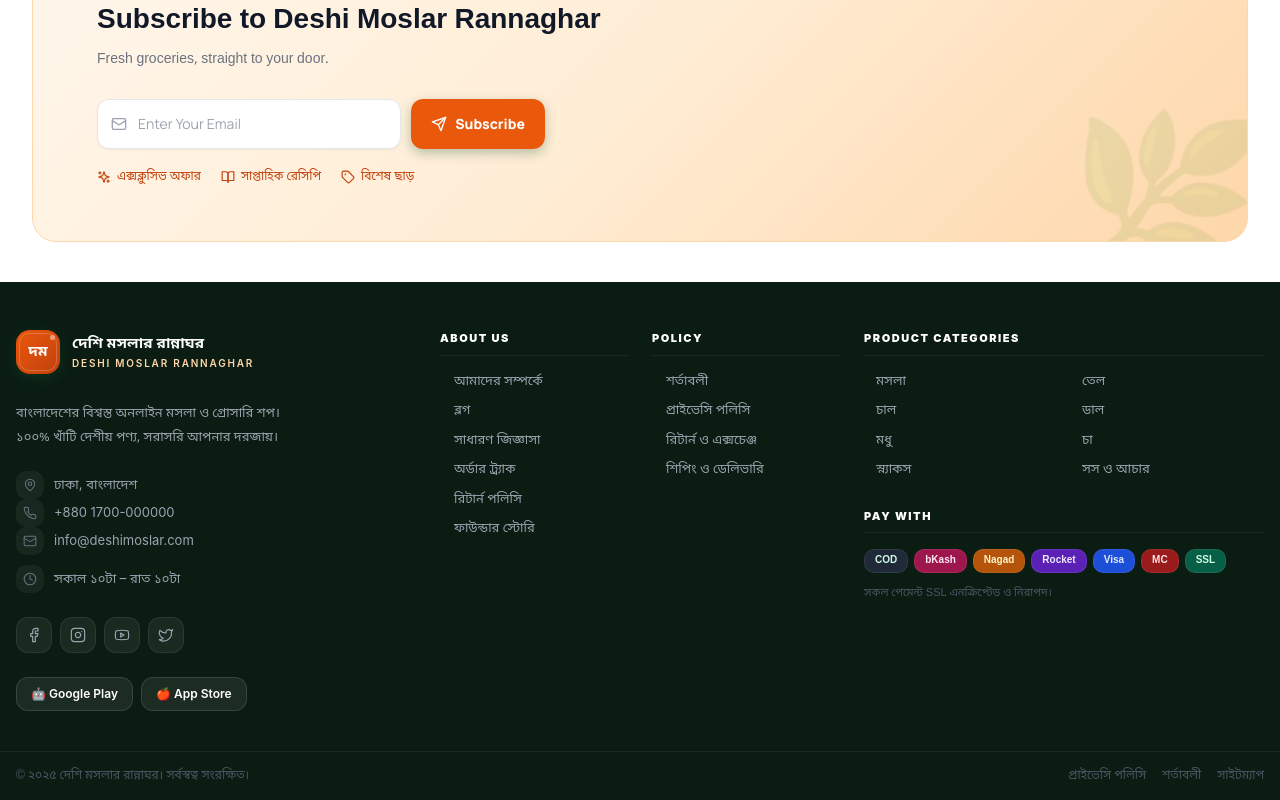
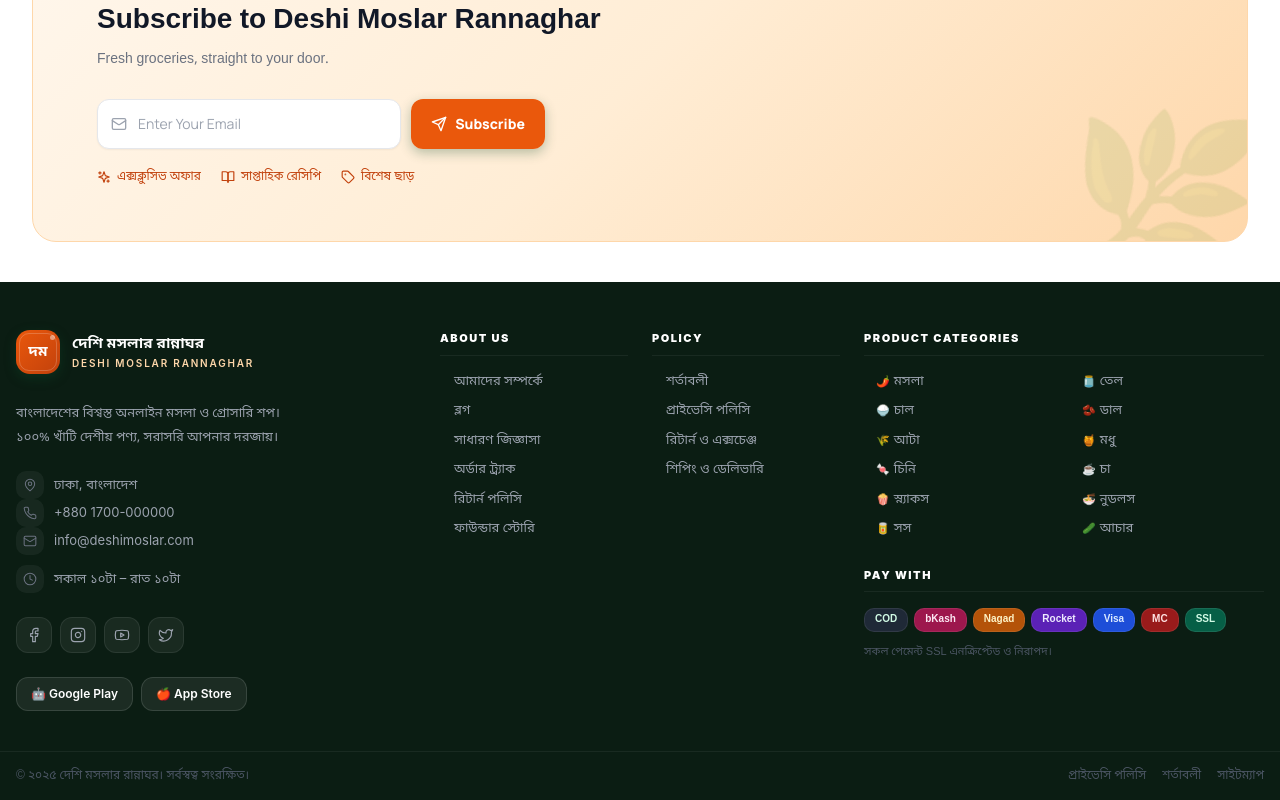
Before and after one commit to sayem20cse018/deshi-mosla-rannaghor, a Next.js app in the folder frontend/: page / in a window 1280 px wide. Shown: the part 8204-9004 px from the top of the page. Built offline with nearby package versions, Linux system fonts and the light colour scheme; no server answers.

Commit message:
feat: dynamic category page system - orange theme, dynamic footer categories, fix green remnants

```diff
--- a/frontend/src/app/(shop)/category/[slug]/page.tsx
+++ b/frontend/src/app/(shop)/category/[slug]/page.tsx
@@ -1,12 +1,11 @@
 'use client';
 
 import { useState, useCallback } from 'react';
-import { useParams, useRouter } from 'next/navigation';
+import { useParams } from 'next/navigation';
 import Link from 'next/link';
 import Image from 'next/image';
 import {
-  ChevronRight, SlidersHorizontal, X, ChevronDown,
-  Grid3X3, List, LayoutGrid, Package,
+  ChevronRight, SlidersHorizontal, X,
 } from 'lucide-react';
 import { cn } from '@/lib/utils';
 import { FilterSidebar, ActiveFilters } from '@/components/shop/FilterSidebar';
@@ -21,7 +20,6 @@
 
 export default function CategoryPage() {
   const { slug } = useParams<{ slug: string }>();
-  const router = useRouter();
   const { data: category, isLoading: catLoading } = useCategory(slug);
   const { data: navCats = [] } = useNavCategories();
 
@@ -214,20 +212,21 @@
               <div className="flex items-center gap-3 flex-wrap">
                 {/* Mobile filter toggle */}
                 <button type="button" onClick={() => setMobileFilterOpen(true)}
-                  className="lg:hidden flex items-center gap-2 text-sm font-semibold text-gray-600 bg-gray-50 border border-gray-200 hover:border-orange-300 hover:text-orange-600 px-3 py-2 rounded-xl transition-colors">
+                  className="lg:hidden flex items-center gap-2 text-sm font-semibold text-white bg-orange-500 hover:bg-orange-600 px-3.5 py-2 rounded-xl shadow-sm transition-colors">
                   <SlidersHorizontal className="w-4 h-4" />
                   Filter
                   {Object.keys(filters).filter(k => filters[k as keyof ActiveFilters] !== undefined).length > 0 && (
-                    <span className="w-5 h-5 rounded-full bg-orange-500 text-white text-[10px] font-black flex items-center justify-center">
+                    <span className="w-5 h-5 rounded-full bg-white text-orange-500 text-[10px] font-black flex items-center justify-center">
                       {Object.keys(filters).filter(k => filters[k as keyof ActiveFilters] !== undefined).length}
                     </span>
                   )}
                 </button>
 
+                {/* Count */}
                 <p className="text-sm text-gray-500 flex-1">
                   <span className="font-black text-gray-900">{meta?.total ?? 0}</span> products
                   {meta && meta.totalPages > 1 && (
-                    <span className="text-gray-400 ml-1"> Page {page}/{meta.totalPages}</span>
+                    <span className="text-gray-400 ml-1">· Page {page}/{meta.totalPages}</span>
                   )}
                 </p>
 
@@ -241,20 +240,6 @@
                   page={page}
                   limit={LIMIT}
                 />
-
-                {/* View toggle */}
-                <div className="hidden sm:flex items-center border border-gray-200 rounded-xl overflow-hidden">
-                  <button type="button" onClick={() => setView('grid')}
-                    className={cn('w-9 h-9 flex items-center justify-center transition-colors',
-                      view === 'grid' ? 'bg-orange-500 text-white' : 'text-gray-400 hover:text-orange-500')}>
-                    <LayoutGrid className="w-4 h-4" />
-                  </button>
-                  <button type="button" onClick={() => setView('list')}
-                    className={cn('w-9 h-9 flex items-center justify-center transition-colors',
-                      view === 'list' ? 'bg-orange-500 text-white' : 'text-gray-400 hover:text-orange-500')}>
-                    <List className="w-4 h-4" />
-                  </button>
-                </div>
               </div>
             </div>
 
--- a/frontend/src/components/layout/Footer.tsx
+++ b/frontend/src/components/layout/Footer.tsx
@@ -6,6 +6,7 @@
   Facebook, Instagram, Youtube, Twitter,
   ChevronRight,
 } from 'lucide-react';
+import { useNavCategories } from '@/hooks/useCategories';
 
 const ABOUT_LINKS = [
   { href: '/about',          label: 'আমাদের সম্পর্কে'  },
@@ -21,17 +22,6 @@
   { href: '/privacy-policy',  label: 'প্রাইভেসি পলিসি'      },
   { href: '/return-policy',   label: 'রিটার্ন ও এক্সচেঞ্জ'  },
   { href: '/about#shipping',  label: 'শিপিং ও ডেলিভারি'     },
-];
-
-const CATEGORIES = [
-  { href: '/category/mosla',       label: 'মসলা'      },
-  { href: '/category/tel',         label: 'তেল'        },
-  { href: '/category/chal',        label: 'চাল'        },
-  { href: '/category/dal',         label: 'ডাল'        },
-  { href: '/category/modhu',       label: 'মধু'        },
-  { href: '/category/cha',         label: 'চা'          },
-  { href: '/category/snacks',      label: 'স্ন্যাকস'   },
-  { href: '/category/sauce-achar', label: 'সস ও আচার'  },
 ];
 
 const PAYMENT = [
@@ -71,6 +61,7 @@
 }
 
 export function Footer() {
+  const { data: navCats = [] } = useNavCategories();
   return (
     <footer style={{ background: '#0b1d13', fontFamily: FONT_BN }}>
 
@@ -178,12 +169,15 @@
             <div>
               <ColTitle>Product Categories</ColTitle>
               <div className="grid grid-cols-2 gap-y-2.5 gap-x-3">
-                {CATEGORIES.map(c => (
-                  <Link key={c.href} href={c.href}
+                {navCats.slice(0, 12).map(c => (
+                  <Link key={c.slug} href={`/category/${c.slug}`}
                         className="text-[13px] transition-colors hover:text-white group flex items-center gap-1"
                         style={{ color: '#9ca3af', fontFamily: FONT_BN }}>
                     <ChevronRight className="w-3 h-3 opacity-0 group-hover:opacity-50 flex-shrink-0 -ml-1 transition-all" />
-                    <span className="group-hover:translate-x-0.5 transition-transform duration-150">{c.label}</span>
+                    <span className="group-hover:translate-x-0.5 transition-transform duration-150">
+                      {c.icon && <span className="mr-1 text-[11px]">{c.icon}</span>}
+                      {c.name}
+                    </span>
                   </Link>
                 ))}
               </div>
--- a/frontend/src/components/shop/FilterSidebar.tsx
+++ b/frontend/src/components/shop/FilterSidebar.tsx
@@ -109,10 +109,10 @@
       {/* Header */}
       <div className="flex items-center justify-between mb-5">
         <div className="flex items-center gap-2">
-          <SlidersHorizontal className="w-4 h-4 text-[#0f4c2a]" />
+          <SlidersHorizontal className="w-4 h-4 text-orange-500" />
           <span className="font-bold text-gray-900 text-sm">ফিল্টার</span>
           {activeCount > 0 && (
-            <span className="bg-[#0f4c2a] text-white text-[10px] font-bold px-1.5 py-0.5 rounded-full">
+            <span className="bg-orange-500 text-white text-[10px] font-bold px-1.5 py-0.5 rounded-full">
               {activeCount}
             </span>
           )}
@@ -142,7 +142,7 @@
             className={cn(
               'w-full text-left text-sm px-3 py-2 rounded-xl transition-colors',
               !filters.category
-                ? 'bg-[#f0fdf4] text-[#0f4c2a] font-bold'
+                ? 'bg-orange-50 text-orange-600 font-bold'
                 : 'hover:bg-gray-50 text-gray-700',
             )}
           >
@@ -157,7 +157,7 @@
                 className={cn(
                   'w-full text-left text-sm px-3 py-2 rounded-xl transition-colors flex items-center justify-between',
                   filters.category === cat.slug
-                    ? 'bg-[#f0fdf4] text-[#0f4c2a] font-bold'
+                    ? 'bg-orange-50 text-orange-600 font-bold'
                     : 'hover:bg-gray-50 text-gray-700',
                 )}
               >
@@ -219,7 +219,7 @@
                 className={cn(
                   'text-[11px] px-2.5 py-1 rounded-lg border transition-colors',
                   filters.minPrice === mn
-                    ? 'bg-[#f0fdf4] border-[#0f4c2a]/30 text-[#0f4c2a] font-bold'
+                    ? 'bg-orange-50 border-[orange-600]/30 text-orange-600 font-bold'
                     : 'border-gray-200 text-gray-600 hover:border-orange-200',
                 )}
               >
--- a/frontend/src/components/shop/SortBar.tsx
+++ b/frontend/src/components/shop/SortBar.tsx
@@ -54,7 +54,7 @@
       <div className="flex items-center gap-3">
         <button
           onClick={onFilterToggle}
-          className="md:hidden flex items-center gap-1.5 text-sm font-bold text-white bg-[#0f4c2a] px-3.5 py-2 rounded-xl shadow-sm active:opacity-80 transition-opacity"
+          className="md:hidden flex items-center gap-1.5 text-sm font-bold text-white bg-orange-500 px-3.5 py-2 rounded-xl shadow-sm active:opacity-80 transition-opacity"
         >
           <SlidersHorizontal className="w-4 h-4" /> ফিল্টার
         </button>
@@ -112,7 +112,7 @@
             className={cn(
               'p-2 transition-colors',
               view === 'grid'
-                ? 'bg-[#0f4c2a] text-white'
+                ? 'bg-orange-500 text-white'
                 : 'bg-white text-gray-500 hover:bg-gray-50',
             )}
             aria-label="গ্রিড ভিউ"
@@ -124,7 +124,7 @@
             className={cn(
               'p-2 transition-colors',
               view === 'list'
-                ? 'bg-[#0f4c2a] text-white'
+                ? 'bg-orange-500 text-white'
                 : 'bg-white text-gray-500 hover:bg-gray-50',
             )}
             aria-label="লিস্ট ভিউ"
```
